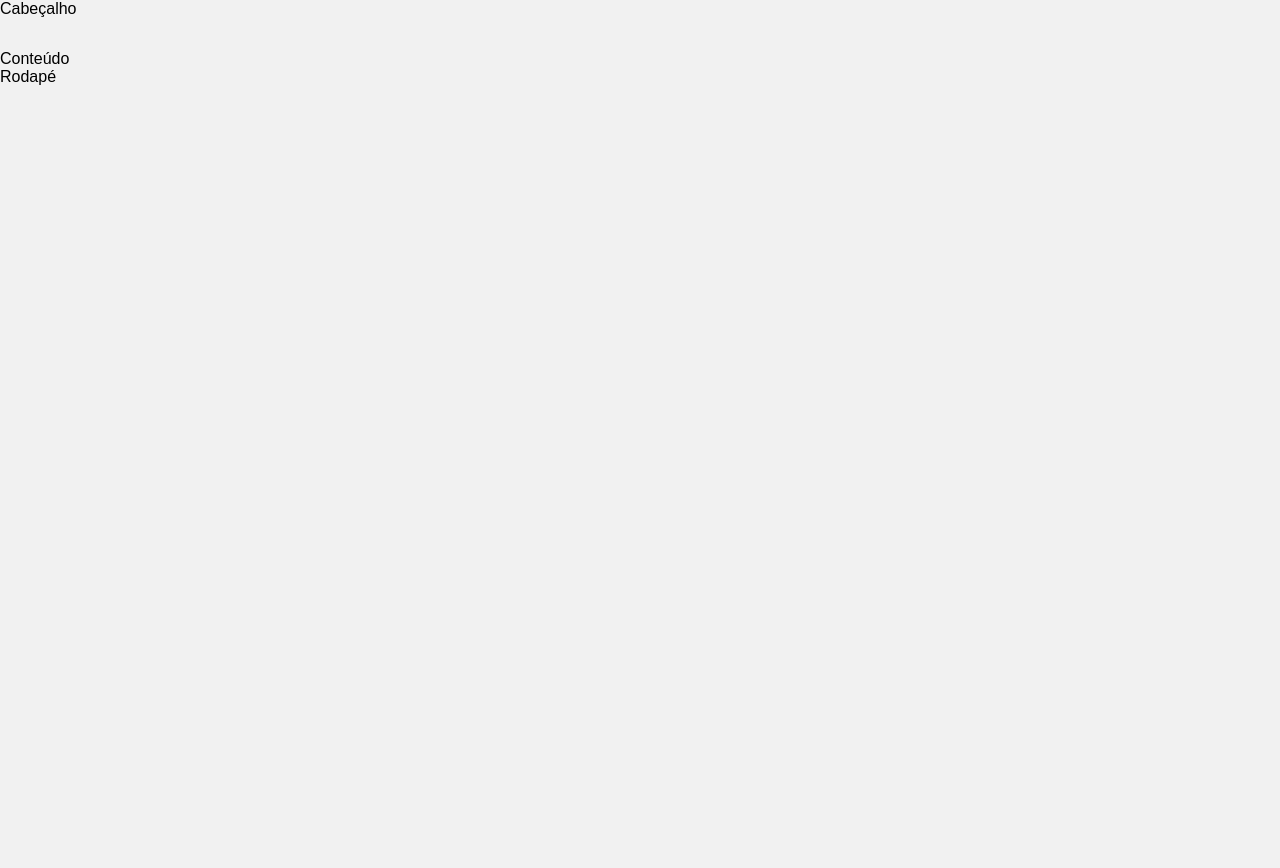
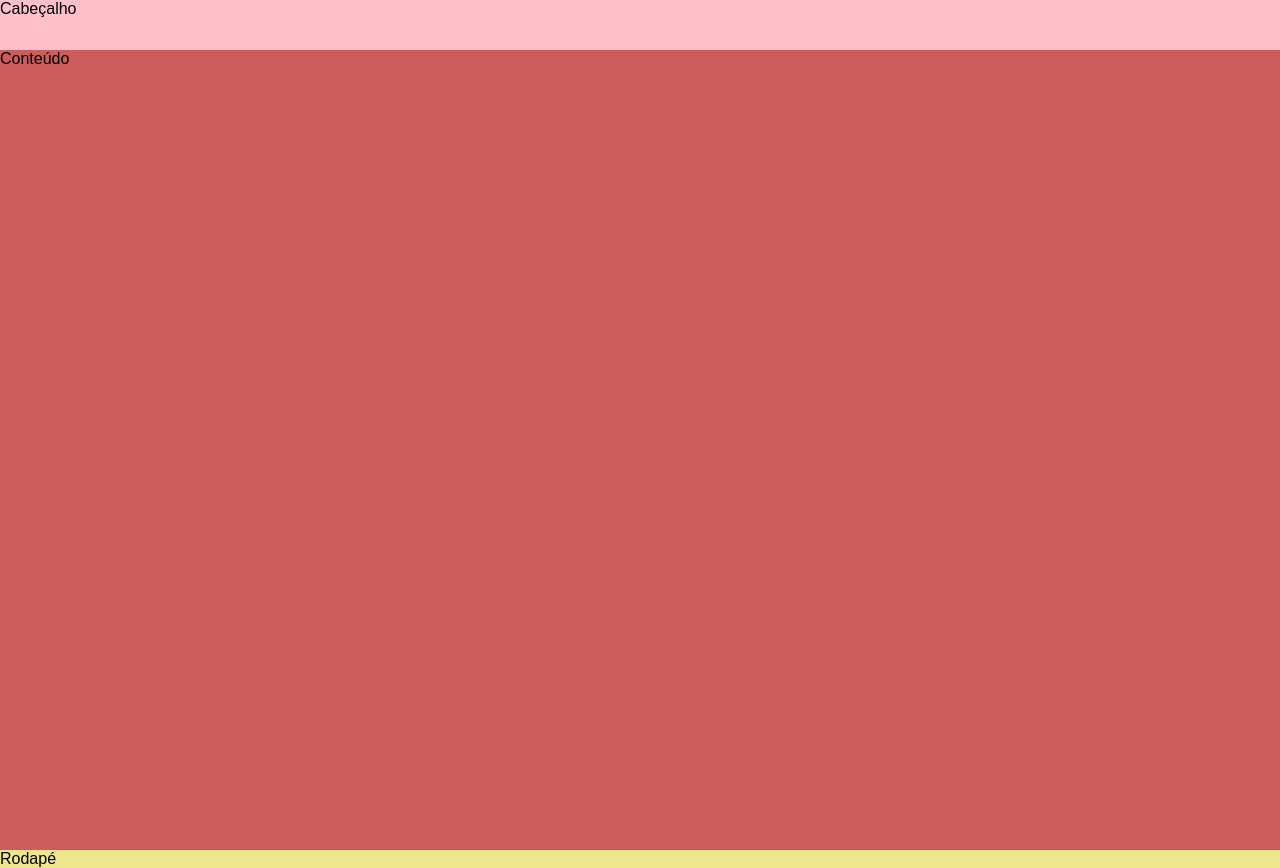
Before and after one commit to sothiis/cssgrid, a plain HTML site: page index.html in a window 1280 px wide. Before the commit the page ends 800 px from the top, so only its background shows below. Drawn offline with Linux system fonts and the light colour scheme.

Commit message:
segundo ajuste

```diff
--- a/assets/css/style.css
+++ b/assets/css/style.css
@@ -7,14 +7,20 @@
         "conteudo"
         "rodape";
     grid-template-columns:auto;
-    grid-template-rows: 50px auto auto;
+    grid-template-rows: 50px 100vh auto;
 }
 
 .cabecalho {
+    background: pink;
+    grid-area: cabecalho;
 }
 
 .conteudo {
+    background: indianred;
+    grid-area: conteudo;
 }
 
 .rodape {
+    background: khaki;
+    grid-area: rodape;
 }
```
